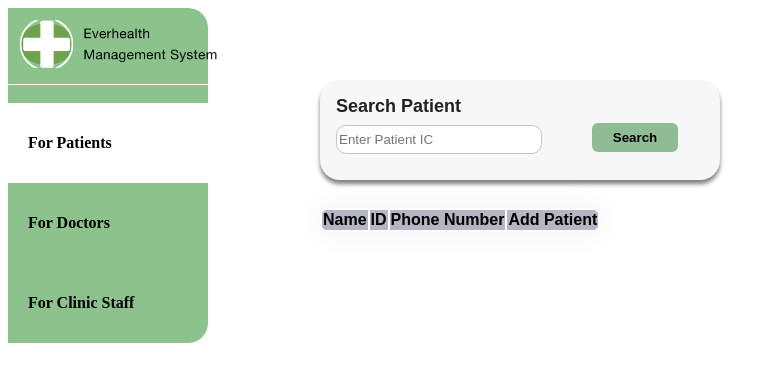
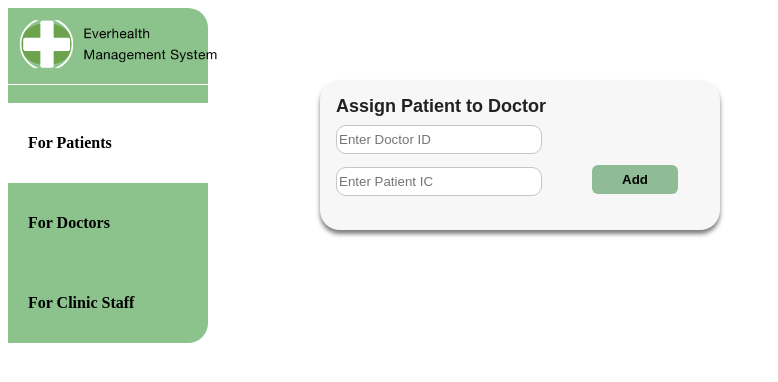
Before and after one commit to BT3103AppDev1/final-project-l1-final-project-group-8, a Vue app in the folder bt3103_proj/: page / in a window 1280 px wide. Shown: the top 382 px of the page, without its empty margins (0-778 px from the left). Built offline with nearby package versions, Linux system fonts and the light colour scheme.

Commit message:
changed "SearchPatient" to "AssignPatient"
changed file name to better reflect the updated component

```diff
--- a/bt3103_proj/src/App.vue
+++ b/bt3103_proj/src/App.vue
@@ -2,13 +2,13 @@
 import login_sidebar from './components/login_sidebar.vue'
 import Appointment_form from './components/Appointment_form.vue'
 import Patient_edit from './components/Patient_edit.vue'
-import SearchPatient from './components/SearchPatient.vue'
+import AssignPatient from './components/AssignPatient.vue'
 </script>
 
 <template>
   <login_sidebar/>
   <!--<Appointment_form/>-->
-  <SearchPatient/>
+  <AssignPatient/>
 
 </template>
 
--- a/bt3103_proj/src/components/SearchPatient.vue
+++ b/bt3103_proj/src/components/AssignPatient.vue
@@ -3,20 +3,21 @@
     <div id = "rectangle">
         <div id = "content">
             <div id = "Title">
-                Search Patient
+                Assign Patient to Doctor
             </div>
             <div id = "searchBar">
                 <form action="">
+                        <input type="text" name="docID" id="docID" placeholder="Enter Doctor ID">
                         <input type="text" name="patID" id="patID" placeholder="Enter Patient IC">
                 </form>
             </div>
             <div id = "searchButt">
-                <button id = "searchButton" type="button">Search</button>
+                <button id = "searchButton" type="button">Add</button>
             </div>
         </div>
     </div>
 
-    <div id = "resultRect">
+    <!--<div id = "resultRect">
         <div id = "resultTable">
             <table>
                 <tr id="tableHeadRow">
@@ -27,7 +28,7 @@
                 </tr>
             </table>
         </div>
-    </div>
+    </div>-->
 </div>
 
 </template>
@@ -40,7 +41,7 @@
 }
 
 #rectangle {
-    height: 100px;
+    height: 150px;
     width: 400px;
     background: #F7F7F7;
     border-radius: 20px;
@@ -77,6 +78,15 @@
     width: 200px;
 }
 
+#docID {
+    background: white;
+    border-radius: 10px;
+    border: 1px #C5C5C5 solid;
+    height: 25px;
+    width: 200px;
+    margin-bottom: 1em;
+}
+
 #searchButt {
     position: relative;
     left: 16rem;
@@ -104,18 +114,21 @@
 
 #resultRect {
     position: inherit;
-    top: 8rem;
+    top: 10rem;
     background: white;
     box-shadow: 0px 0px 30px rgba(56.09, 71.02, 109.44, 0.09);
     border-radius: 12px;
     overflow: hidden;
 }
 
+#resultTable {
+    font-family: Poppins, Inter-Light, Arial, Helvetica, sans-serif;
+    border-collapse: collapse;
+    width: 100%;
+}
+
 #tableHeadRow {
     background: #B5B5C3;
-    border-collapse: collapse;
-    border-radius: 6px;
-    font: 1em sans-serif;
 }
 
 
```
